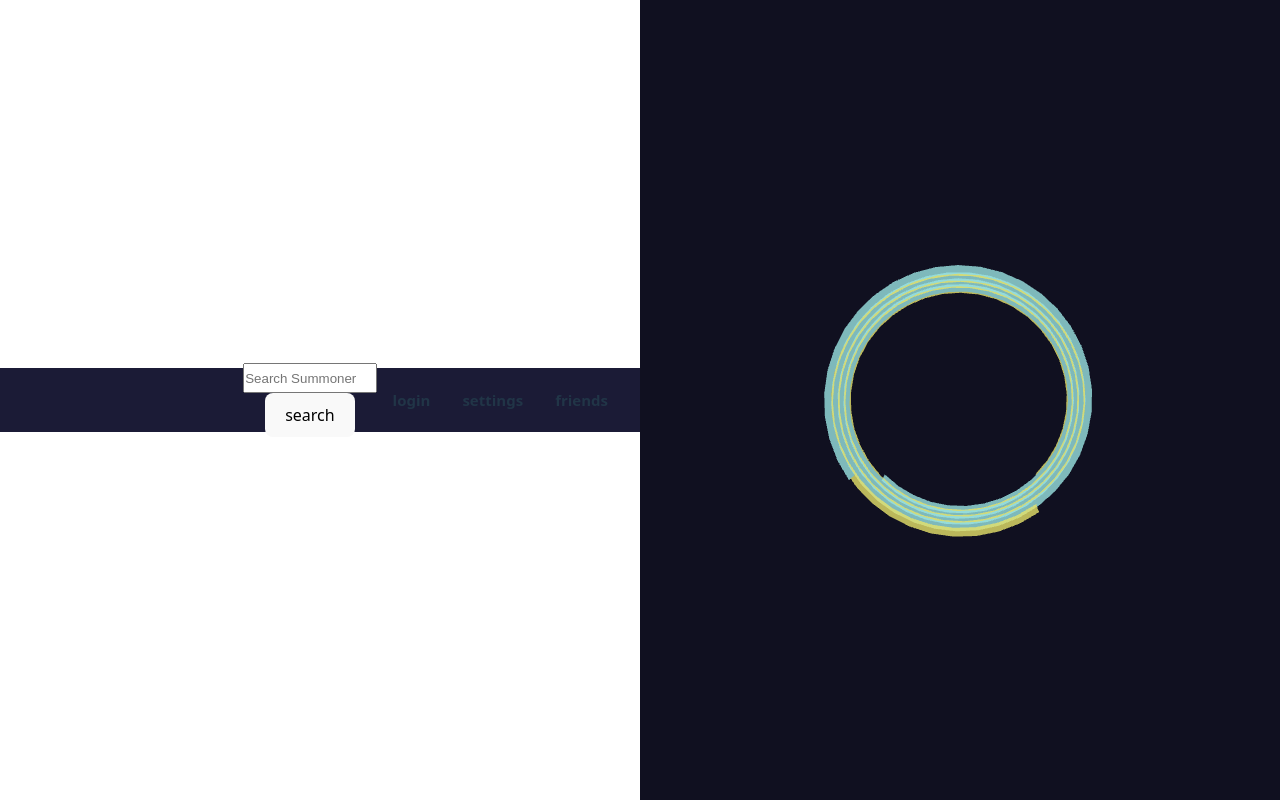
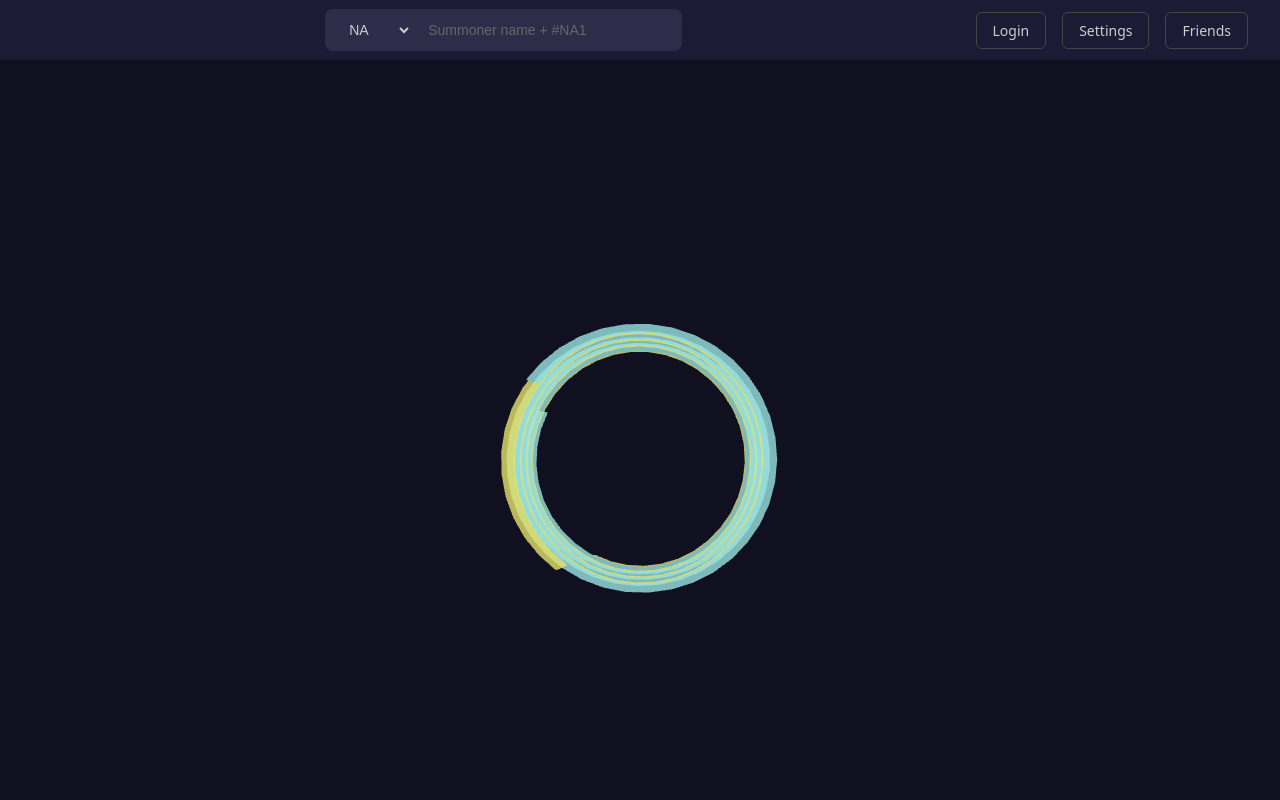
Before and after one commit to Peytonbarre/riotrewind, a Next.js app in the folder rift-rewind/: page / in a window 1280 px wide. Built offline with nearby package versions, Linux system fonts and the light colour scheme.

Commit message:
navbar fix

```diff
--- a/rift-rewind/src/app/global.css
+++ b/rift-rewind/src/app/global.css
@@ -33,8 +33,6 @@ color: #535bf2;
 
 body {
 margin: 0;
-display: flex;
-place-items: center;
 min-width: 320px;
 min-height: 100vh;
 }
--- a/rift-rewind/src/components/HelixScene.css
+++ b/rift-rewind/src/components/HelixScene.css
@@ -8,4 +8,9 @@ html, body, #root {
 
   canvas {
     display: block;
+    position: fixed;
+    top: 60px;
+    left: 0;
+    width: 100vw;
+    height: calc(100vh - 60px);
   }
--- a/rift-rewind/src/components/Navbar.css
+++ b/rift-rewind/src/components/Navbar.css
@@ -1,35 +1,79 @@
 .navbar {
-    height: 8%;
+    position: fixed;
     top: 0;
+    left: 0;
+    right: 0;
+    height: 60px;
     background: #1b1b36;
     display: flex;
     justify-content: space-between;
     align-items: center;
     width: 100%;
+    z-index: 1000;
+    padding: 0 2rem;
 }
 
-.navbar h2 {
-    margin: 0;
-    border-radius: 15px;
+.search-container {
+    flex: 1;
+    display: flex;
+    justify-content: center;
 }
 
-.midnav {
-    width: 25%;
-    margin-left: 38%;
+.searchbar {
+    display: flex;
+    gap: 0.5rem;
+    background: #2d2d4a;
+    padding: 0.5rem 0.75rem;
+    border-radius: 8px;
+    align-items: center;
 }
 
-.midnav input{
-    width: 100%;
-    height: 30px;
+.region-select {
+    background: transparent;
+    border: none;
+    color: #ccc;
+    font-size: 14px;
+    padding: 0.25rem 0.5rem;
+    cursor: pointer;
+    outline: none;
 }
 
-.rightnav {
-    display: flex;
-    margin-right: 1rem;
+.region-select:hover {
+    color: #fff;
 }
 
-.rightnav h2 {
-    margin-left: 1rem;
-    margin-right: 1rem;
-    font-size: 15px;
+.search-input {
+    background: transparent;
+    border: none;
+    color: #fff;
+    font-size: 14px;
+    padding: 0.25rem 0.5rem;
+    outline: none;
+    width: 250px;
 }
+
+.search-input::placeholder {
+    color: #666;
+}
+
+.nav-buttons {
+    display: flex;
+    gap: 1rem;
+}
+
+.nav-btn {
+    background: transparent;
+    border: 1px solid #444;
+    color: #ccc;
+    padding: 0.5rem 1rem;
+    border-radius: 6px;
+    cursor: pointer;
+    font-size: 14px;
+    transition: all 0.2s;
+}
+
+.nav-btn:hover {
+    background: #2d2d4a;
+    border-color: #666;
+    color: #fff;
+}
--- a/rift-rewind/src/components/Navbar.tsx
+++ b/rift-rewind/src/components/Navbar.tsx
@@ -7,10 +7,15 @@ import React from 'react';
 
 export default function Navbar() {
     const [summonerSearch, setSummonerSearch] = useState('')
+    const [region, setRegion] = useState('na1')
     const router = useRouter();
 
     const handleSearchInputChange = (e: ChangeEvent<HTMLInputElement>) => {
         setSummonerSearch(e.target.value);
+    };
+
+    const handleRegionChange = (e: ChangeEvent<HTMLSelectElement>) => {
+        setRegion(e.target.value);
     };
 
     const handleInputSubmit = async (e: FormEvent) => {
@@ -23,22 +28,35 @@ export default function Navbar() {
     return(
         <div className="navbar">
             {/* search */}
-            <div className='midnav'>
+            <div className='search-container'>
                 <form className='searchbar' onSubmit={handleInputSubmit}>
+                    <select value={region} onChange={handleRegionChange} className='region-select'>
+                        <option value="na1">NA</option>
+                        <option value="euw1">EUW</option>
+                        <option value="eune1">EUNE</option>
+                        <option value="kr">KR</option>
+                        <option value="br1">BR</option>
+                        <option value="jp1">JP</option>
+                        <option value="la1">LAN</option>
+                        <option value="la2">LAS</option>
+                        <option value="oc1">OCE</option>
+                        <option value="tr1">TR</option>
+                        <option value="ru">RU</option>
+                    </select>
                     <input
                         type="text"
-                        placeholder="Search Summoner"
+                        placeholder="Summoner name + #NA1"
                         value={summonerSearch}
                         onChange={handleSearchInputChange}
+                        className='search-input'
                     />
-                    <button type="submit">search</button>
                 </form>
             </div>
-            {/* login + settings + friends */}
-            <div className='rightnav'>
-                <h2>login</h2>
-                <h2>settings</h2>
-                <h2>friends</h2>
+            {/* nav buttons */}
+            <div className='nav-buttons'>
+                <button className='nav-btn'>Login</button>
+                <button className='nav-btn'>Settings</button>
+                <button className='nav-btn'>Friends</button>
             </div>
         </div>
     )
```
Also changed, not shown: 1 other file (tests, documents, lock files or other folders).
